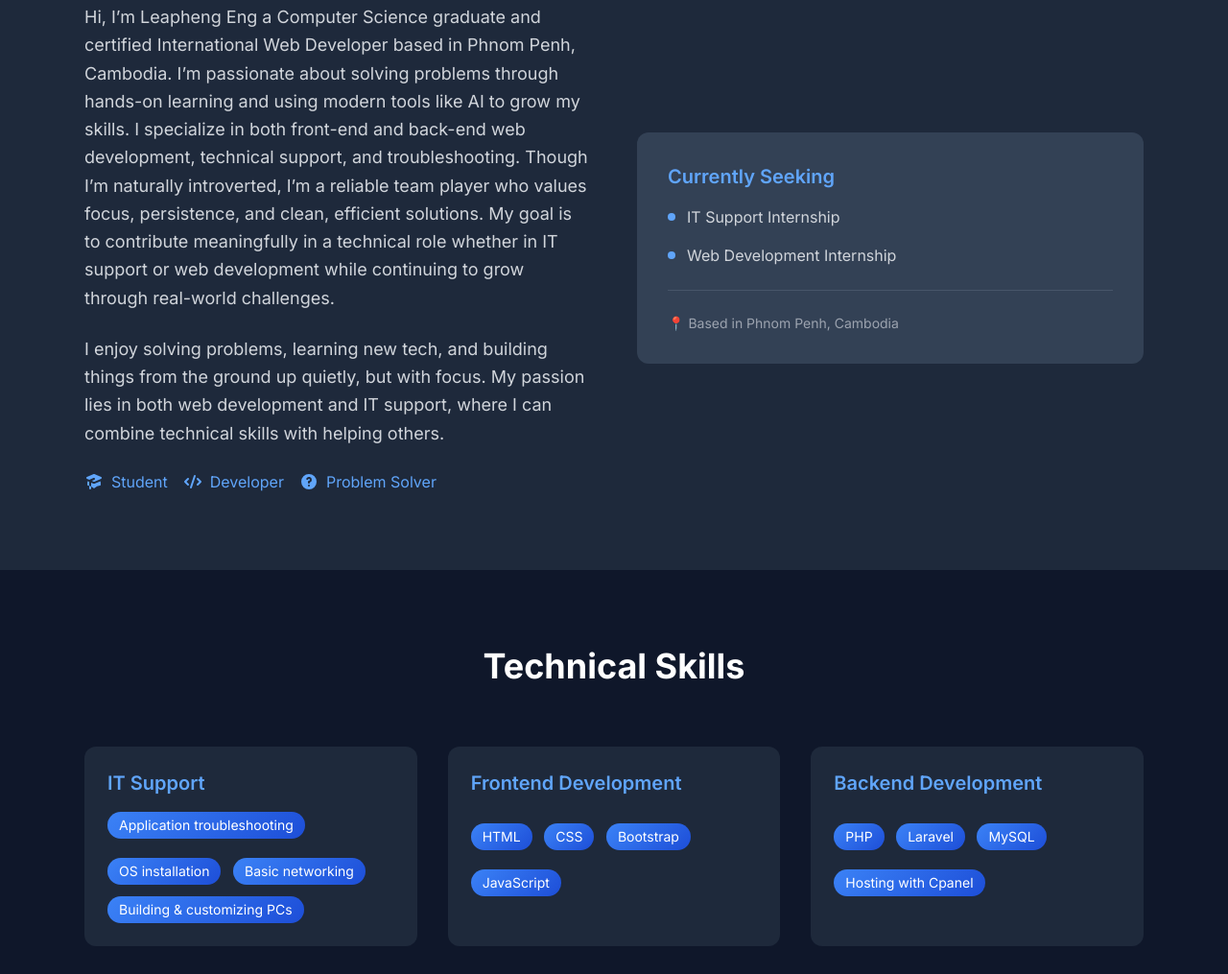
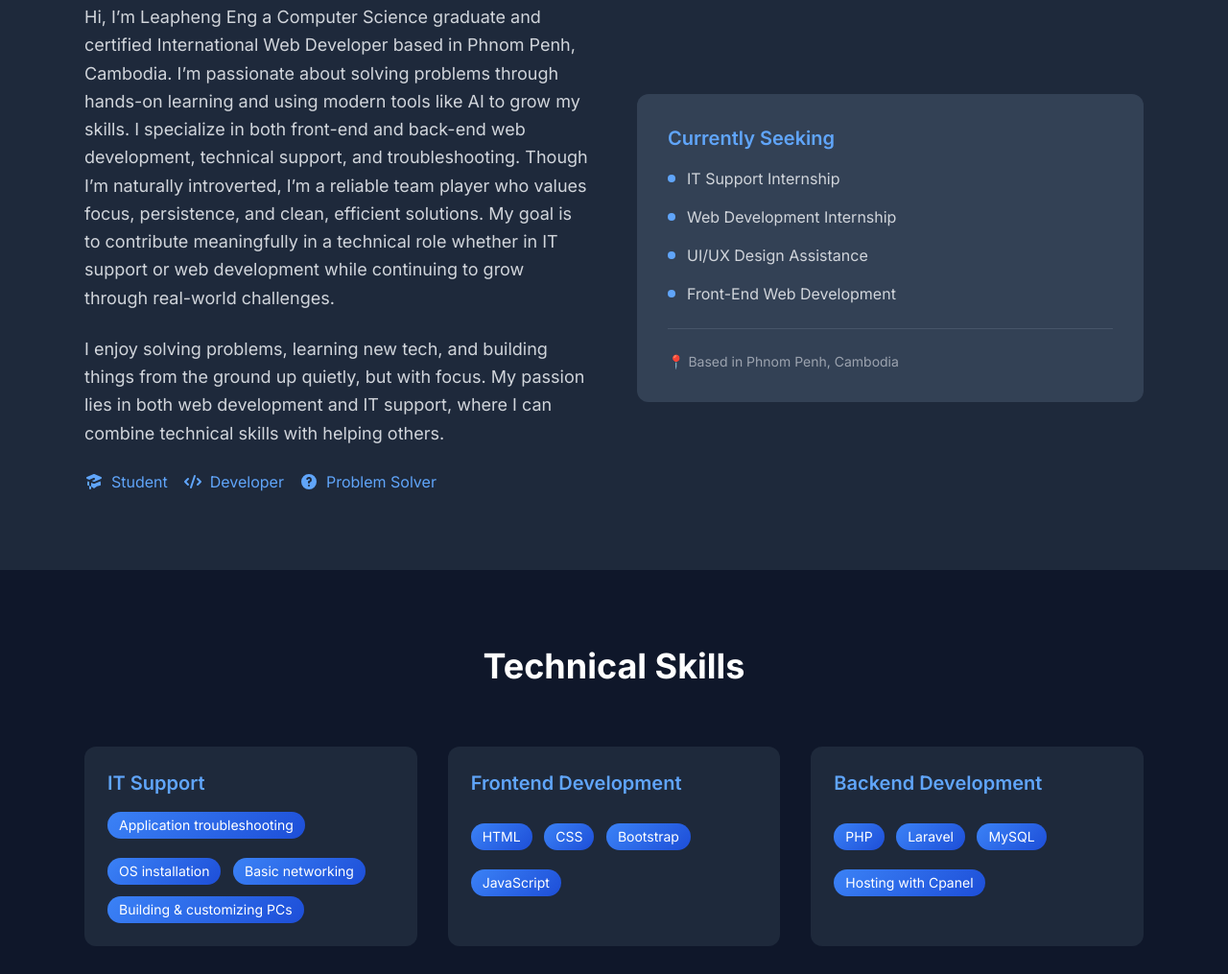
Before and after one commit to Matifesto/Matifesto.github.io, a plain HTML site: page index.html in a window 1280 px wide. Shown: the part 981-1996 px from the top of the page at 96% size. Drawn offline with nearby package versions, Linux system fonts and the light colour scheme.

Commit message:
Update index.html

```diff
--- a/index.html
+++ b/index.html
@@ -126,7 +126,8 @@
                             goal is to contribute meaningfully in a technical role whether in IT support or web development while continuing to grow through real-world challenges.
                         </p>
                         <p class="text-lg text-gray-300 leading-relaxed">
-                            I enjoy solving problems, learning new tech, and building things from the ground up quietly, but with focus. My passion lies in both web development and IT support, where I can combine technical skills with helping others.
+                            I enjoy solving problems, learning new tech, and building things from the ground up quietly, but with focus. My passion lies in both web development and
+                            IT support, where I can combine technical skills with helping others.
                         </p>
                         <div class="flex flex-wrap gap-4 mt-8">
                             <div class="flex items-center space-x-2 text-blue-400">
@@ -159,6 +160,14 @@
                             <div class="flex items-center space-x-3">
                                 <div class="w-2 h-2 bg-blue-400 rounded-full"></div>
                                 <span class="text-gray-300">Web Development Internship</span>
+                            </div>
+                            <div class="flex items-center space-x-3">
+                                <div class="w-2 h-2 bg-blue-400 rounded-full"></div>
+                                <span class="text-gray-300">UI/UX Design Assistance</span>
+                            </div>
+                            <div class="flex items-center space-x-3">
+                                <div class="w-2 h-2 bg-blue-400 rounded-full"></div>
+                                <span class="text-gray-300">Front-End Web Development</span>
                             </div>
                         </div>
                         <div class="mt-6 pt-6 border-t border-slate-600">
```
